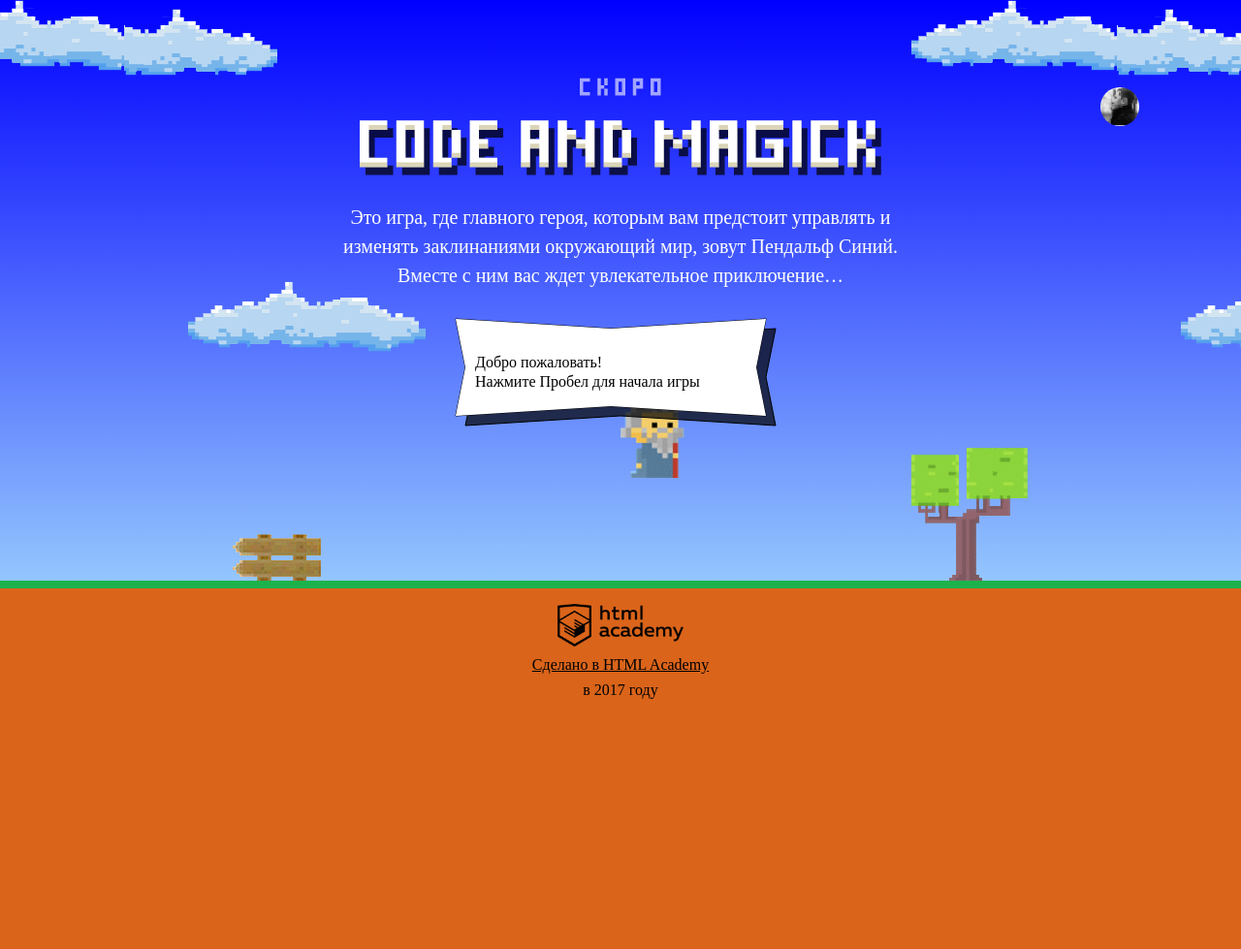
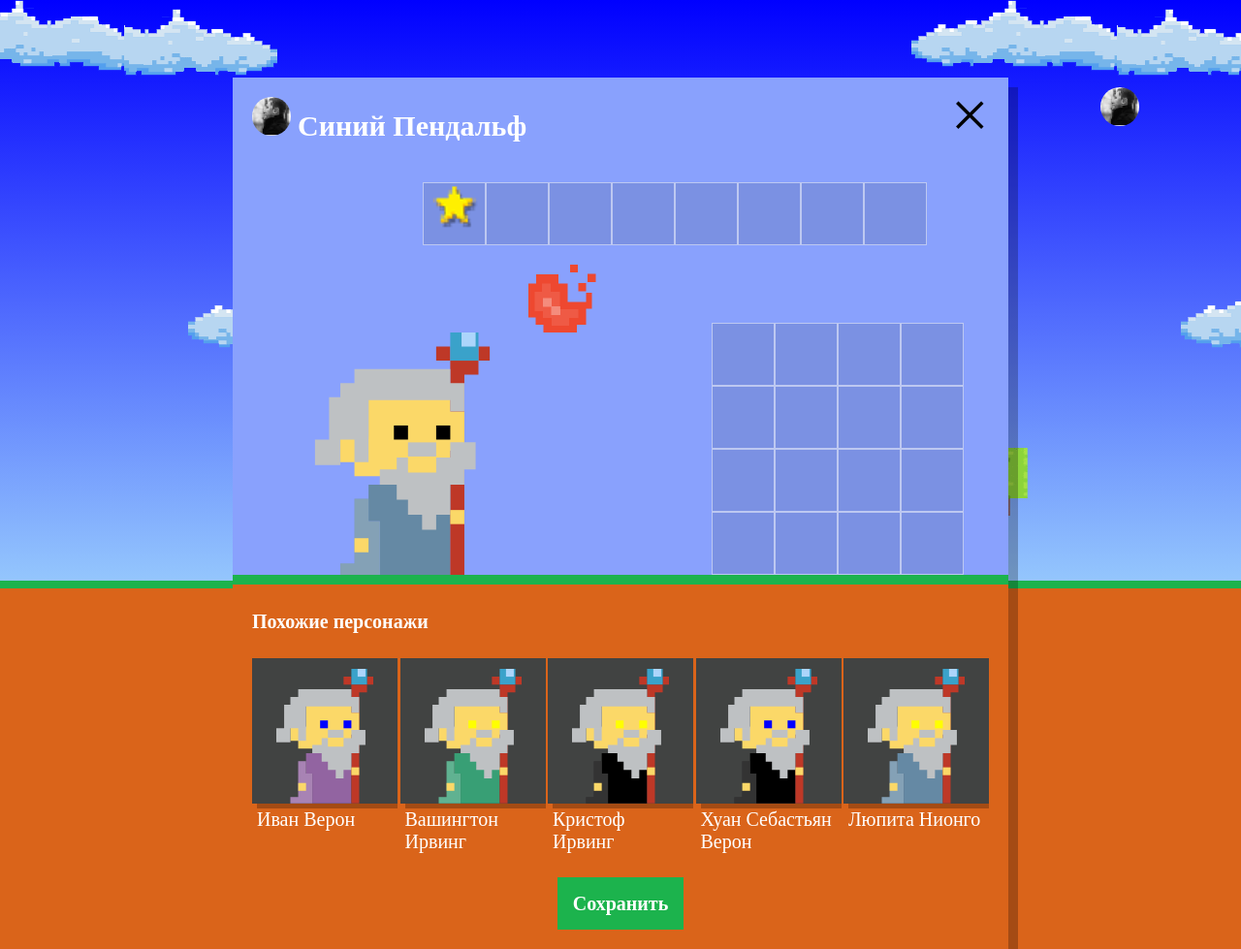
Before and after one commit to Gleb88/831317-code-and-magick-19, a website: page index.html in a window 1280 px wide. Shown: the whole page at 97% size. Before the commit the page ends 800 px from the top, so only its background shows below. Drawn offline with Linux system fonts and the light colour scheme; a web font is replaced by a local one.

Commit message:
Задание к третьей лекции

```diff
--- a/index.html
+++ b/index.html
@@ -197,6 +197,7 @@
     return height / 3;
   };
 </script>
+<script src="js/setup.js"></script>
 <script src="js/start.js"></script>
 <script src="js/game.js"></script>
 
--- /dev/null
+++ b/js/setup.js
@@ -0,0 +1,46 @@
+'use strict';
+
+var showSetup = document.querySelector ('.setup');
+showSetup.classList.remove('hidden');
+
+var allNames = ['Иван', 'Хуан Себастьян', 'Мария', 'Кристоф', 'Виктор', 'Юлия', 'Люпита', 'Вашингтон'];
+var allSurname = ['да Марья','Верон','Мирабелла','Вальц','Онопко','Топольницкая','Нионго','Ирвинг']
+var allCoatColors = ['rgb(101, 137, 164)', 'rgb(241, 43, 107)', 'rgb(146, 100, 161)', 'rgb(56, 159, 117)', 'rgb(215, 210, 55)', 'rgb(0, 0, 0)'];
+var allEyesColors = ['black', 'red', 'blue', 'yellow', 'green'];
+
+var getRandomInRange = function (min, max) {
+  return Math.floor(Math.random () * (max - min + 1)) + min;
+}
+
+var mageList = document.querySelector ('.setup-similar-list');
+var template = document.querySelector ('#similar-wizard-template').content.querySelector('div');
+
+mageList.appendChild(template);
+
+for (var i = 0; i < 4; i++) {
+  var mage = document.querySelector ('.setup-similar-item');
+  mageList.appendChild(mage.cloneNode(true));
+};
+
+var mages = document.querySelectorAll ('.setup-similar-item');
+
+for (var i = 0; i < 5; i++) {
+  var name = allNames [getRandomInRange (0, allNames.length-1)] + ' ' + allSurname [getRandomInRange (0, allSurname.length-1)];
+  var coatColor = allCoatColors [getRandomInRange (0, allCoatColors.length-1)];
+  var eyesColor = allEyesColors [getRandomInRange (0, allEyesColors.length-1)];
+  var eachMage = [name, coatColor,eyesColor];
+
+  var heroName = mages[i].querySelector ('.setup-similar-label');
+  var heroCoatColor = mages[i].querySelector ('.wizard-coat');
+  var heroCoatColor = mages[i].querySelector ('.wizard-coat');
+  var heroEyeColor = mages[i].querySelector ('.wizard-eyes');
+
+  heroName.textContent = eachMage[0];
+  heroCoatColor.setAttribute ('fill', eachMage[1]);
+  heroEyeColor.setAttribute ('fill', eachMage[2]);
+};
+
+var showSetupSimilar = document.querySelector ('.setup-similar');
+showSetupSimilar.classList.remove('hidden');
+
+console.log (heroCoatColor);
```
